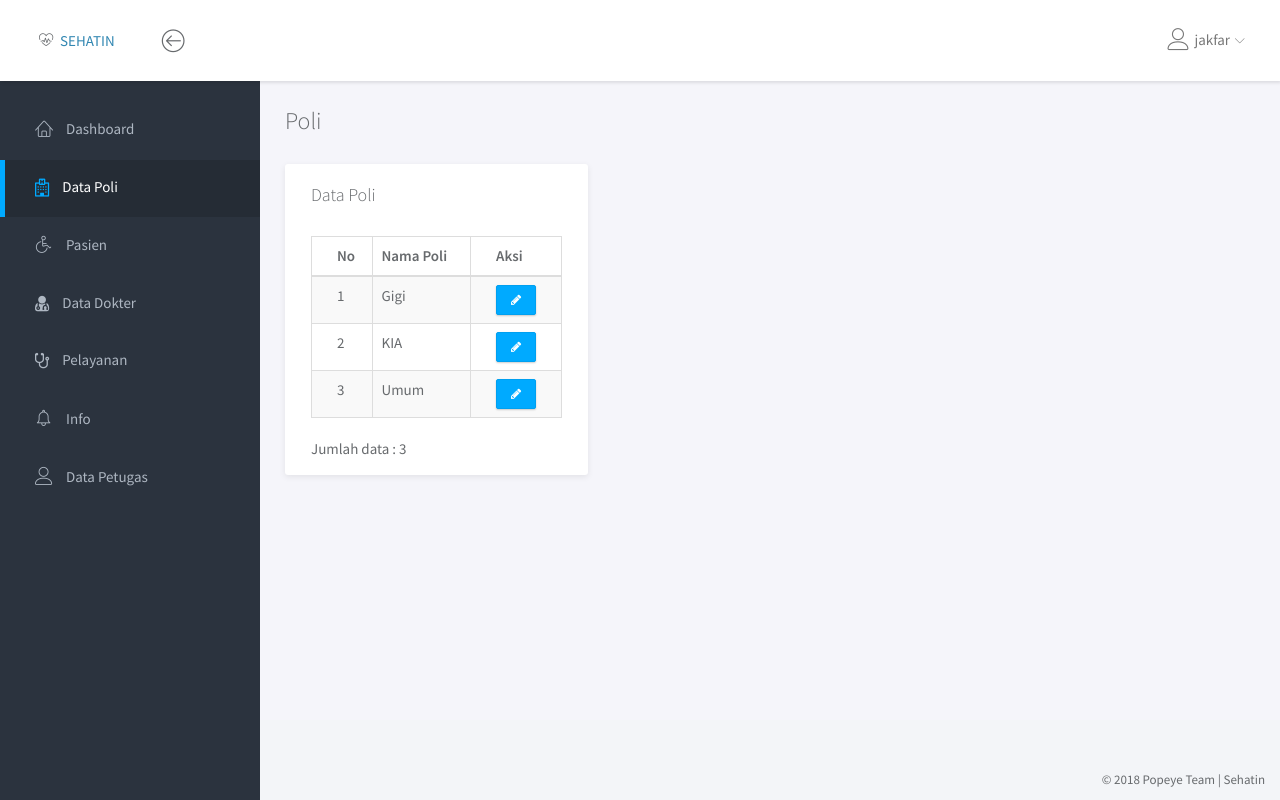
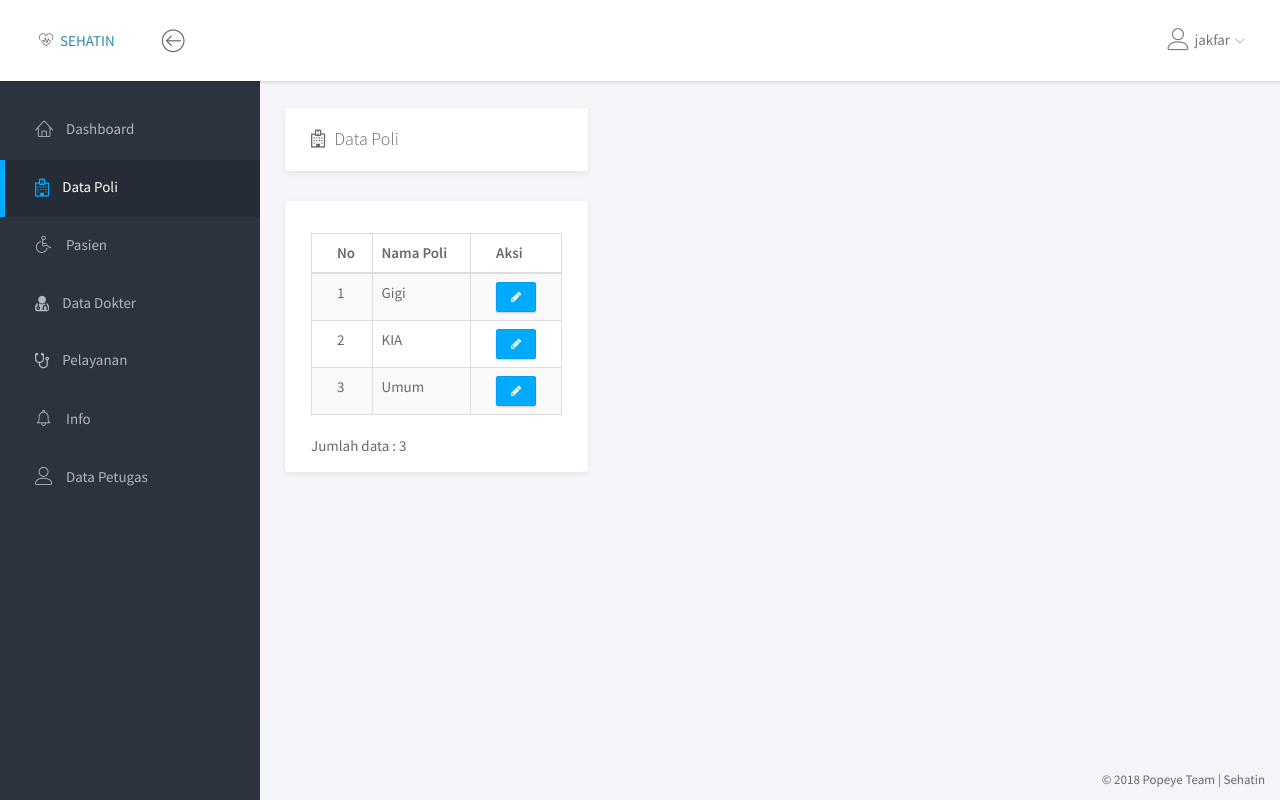
Before and after one commit to Inant/SEHATIN, a PHP site: page /poli/data_poli.php in a window 1280 px wide. Run offline with PHP 8.4, Linux system fonts and the light colour scheme; a user stored in the database is signed in; data comes from the database, SQL or seed files in the repository.

Commit message:
update data poli

```diff
--- a/poli/data_poli.php
+++ b/poli/data_poli.php
@@ -46,13 +46,21 @@ if (empty($_SESSION['username']) && empty($_SESSION['level'])) {
 		 <div class="main">
 		 	<div class="main-content">
 		 		<div class="container-fluid">
-		 			<h3 class="page-title">Poli</h3>
+					<div class="row">
+
+						<div class="col-md-4">
+
+							<div class="panel">
+								<div class="panel-heading">
+									<h3 class="panel-title"><i class="fa fa-hospital-o"></i>&ensp;Data Poli</h3>
+								</div>
+							</div>
+						</div>
+					</div>
 		 			<div class="row">
 		 				<div class="col-md-4">
 		 					<div class="panel">
-		 						<div class="panel-heading">
-		 							<h4 class="panel-title">Data Poli</h4>
-		 						</div>
+<br>
 		 						<div class="panel-body">
 		 							<table class="table table-striped table-hover table-bordered">
 		 								<thead>
```
